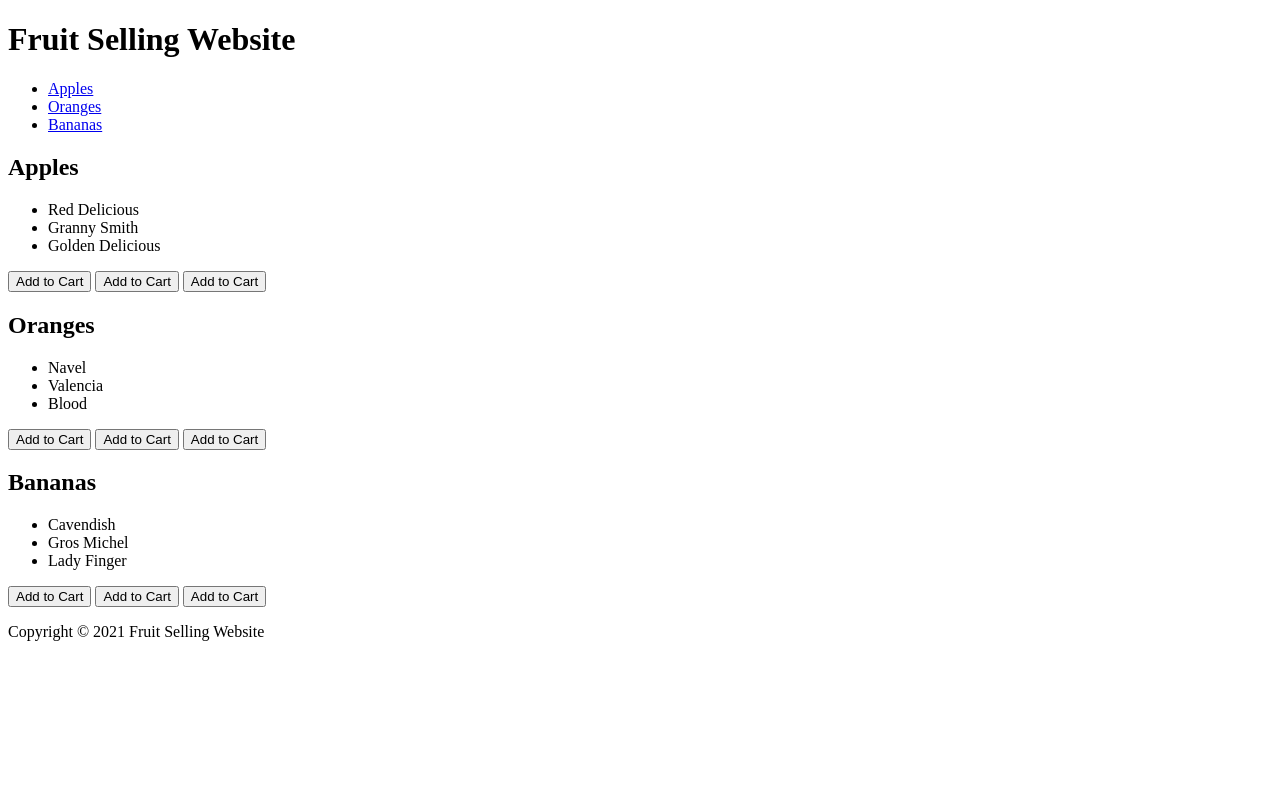
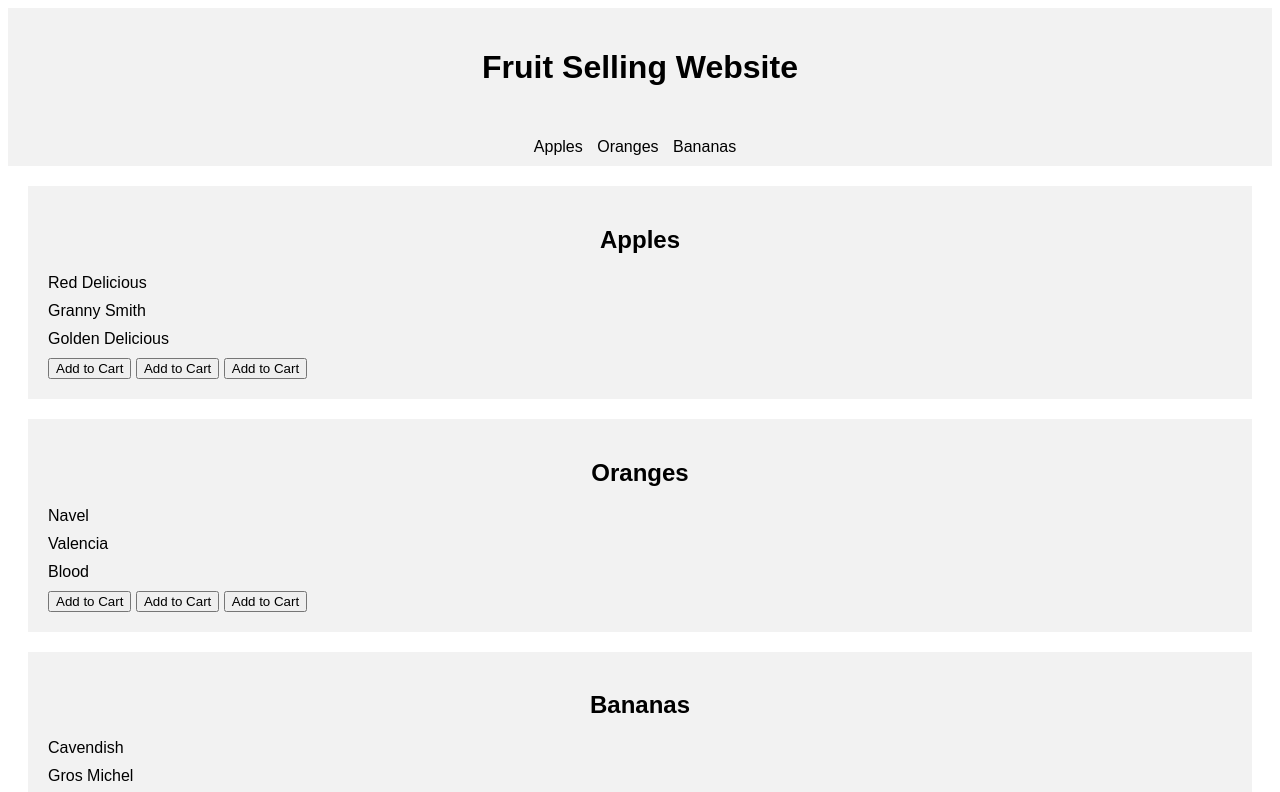
Before and after one commit to Pratik-Navghare/OIBGRIP, a plain HTML site: page index.html in a window 1280 px wide. Shown: the top 792 px of the page. Drawn offline with Linux system fonts and the light colour scheme.

Commit message:
Some CSS added

```diff
--- a/index.html
+++ b/index.html
@@ -2,7 +2,7 @@
 <html>
   <head>
     <title>Fruit Selling Website</title>
-    <link rel="stylesheet" type="text/css" href="styles.css">
+    <link rel="stylesheet" type="text/css" href="style.css">
   </head>
   <body>
     <header>
--- a/style.css
+++ b/style.css
@@ -0,0 +1,63 @@
+body {
+    font-family: Arial, sans-serif;
+  }
+
+  header {
+    background-color: #f2f2f2;
+    padding: 20px;
+    text-align: center;
+    border: #000;
+  }
+
+  nav {
+    background-color: #f2f2f2;
+    padding: 10px;
+    text-align: center;
+    border-color: blanchedalmond;
+  }
+
+  nav ul {
+    list-style-type: none;
+    margin: 0;
+    padding: 0;
+  }
+
+  nav li {
+    display: inline-block;
+    margin-right: 10px;
+  }
+
+  nav a {
+    text-decoration: none;
+    color: #000;
+  }
+
+  main {
+    padding: 20px;
+  }
+
+  section {
+    background-color: #f2f2f2;
+    padding: 20px;
+    margin-bottom: 20px;
+  }
+
+  section h2 {
+    text-align: center;
+  }
+
+  section ul {
+    list-style-type: none;
+    margin: 0;
+    padding: 0;
+  }
+
+  section li {
+    margin-bottom: 10px;
+  }
+
+  footer {
+    background-color: #f2f2f2;
+    padding: 10px;
+    text-align: center;
+  }
```
